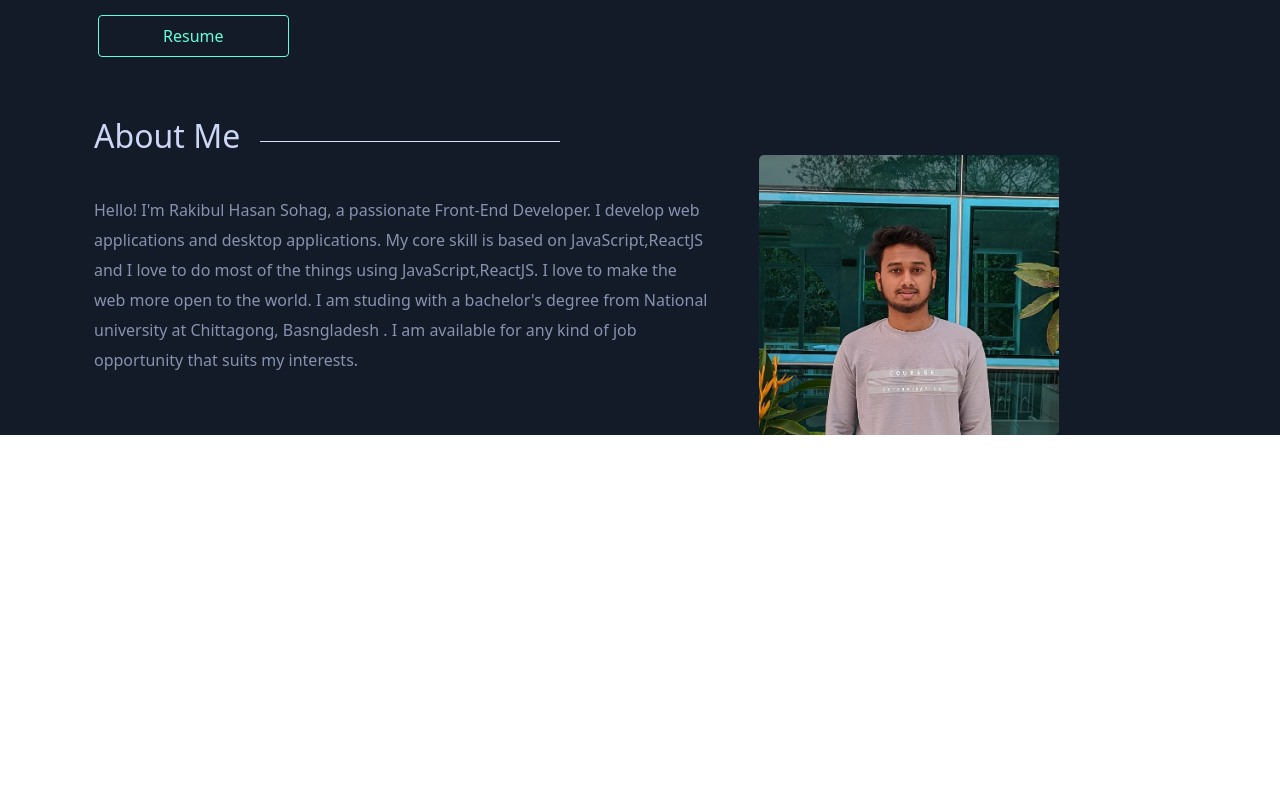
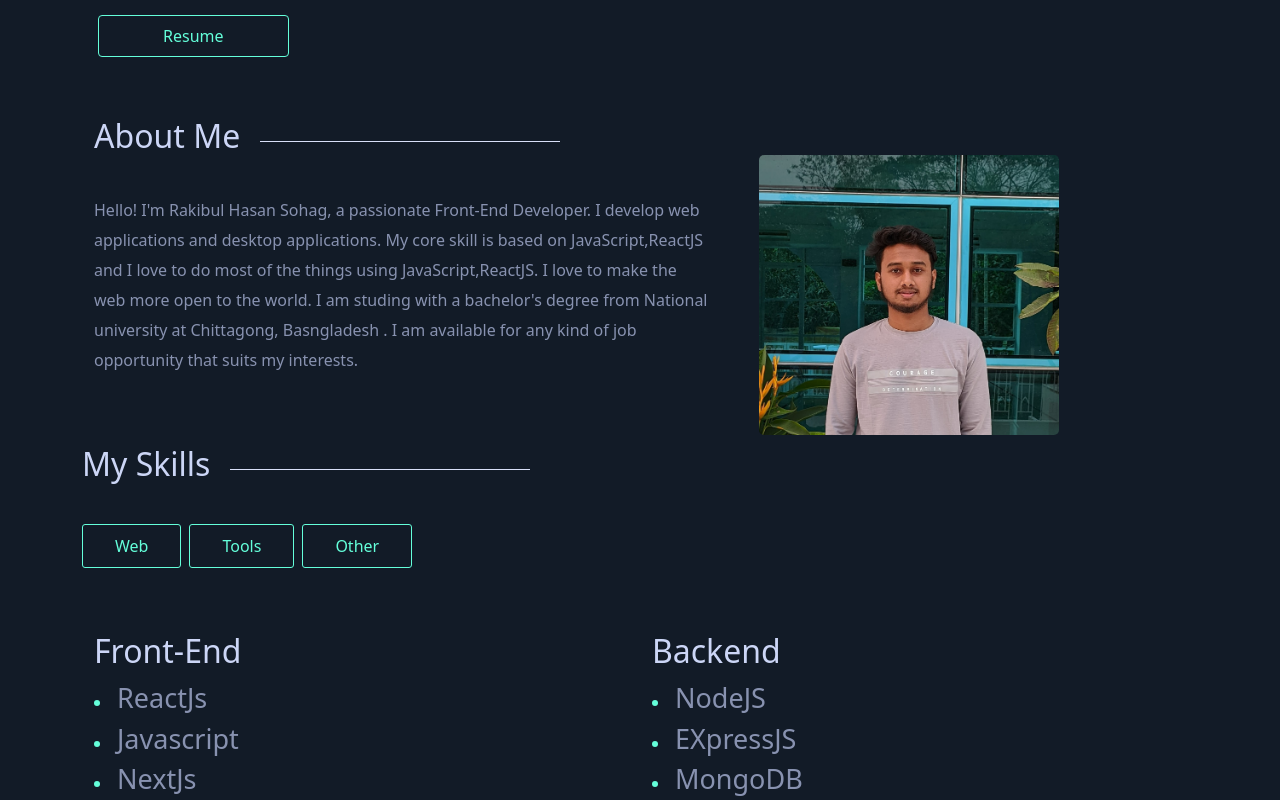
Before and after one commit to Rakibulhasan70/My-Portfolio, a React (Create React App) app: page /home in a window 1280 px wide. Shown: the part 419-1219 px from the top of the page. Before the commit the page ends 854 px from the top, so only its background shows below. Built offline with nearby package versions, Linux system fonts and the light colour scheme.

Commit message:
skills done

```diff
--- a/src/App.js
+++ b/src/App.js
@@ -6,6 +6,9 @@ import Home from './Components/Home';
 import Contact from './Components/Contact';
 import About from './Components/About';
 import Projects from './Components/Projects';
+import Web from './Components/Web';
+import Tools from './Components/Tools';
+import Other from './Components/Other';
 
 function App() {
   return (
@@ -13,7 +16,11 @@ function App() {
       <Header></Header>
       <Routes>
         <Route path='/' element={<Home></Home>}></Route>
-        <Route path='/home' element={<Home></Home>}></Route>
+        <Route path='/home' element={<Home></Home>}>
+          <Route index element={<Web></Web>}></Route>
+          <Route path='tools' element={<Tools></Tools>}></Route>
+          <Route path='other' element={<Other></Other>}></Route>
+        </Route>
         <Route path='/contact' element={<Contact></Contact>}></Route>
         <Route path='/about' element={<About></About>}></Route>
         <Route path='/projects' element={<Projects></Projects>}></Route>
--- a/src/Components/About.css
+++ b/src/Components/About.css
@@ -56,5 +56,7 @@ img {
     .img img {
         margin-top: 30px;
         margin-left: 20px;
+        margin-bottom: 20px;
     }
+
 }
--- a/src/Components/Home.css
+++ b/src/Components/Home.css
@@ -38,6 +38,19 @@
     background-color: #157a63;
 }
 
+.skills {
+    border: 1px solid #64FFDA;
+    background-color: #121b27;
+    padding: 9px 2rem;
+    color: #64FFDA;
+    border-radius: 3px;
+}
+
+.skills:hover {
+    border: 1px solid #157a63;
+    background-color: #157a63;
+}
+
 @media only screen and (max-width: 576px) {
     .name {
         font-size: 30px;
@@ -55,5 +68,10 @@
         padding-bottom: 20px;
     }
 
+    .skillsDiv {
+        margin-left: 20px;
+    }
+
+
 
 }
--- a/src/Components/Home.js
+++ b/src/Components/Home.js
@@ -1,4 +1,5 @@
 import React from 'react';
+import { Link, Outlet } from 'react-router-dom';
 import About from './About';
 import './Home.css'
 
@@ -13,6 +14,14 @@ const Home = () => {
                 <button className='rounded ms-3 resume'>Resume</button>
             </div>
             <About></About>
+            <h2 className='about abouts'><span>My Skills</span></h2>
+            <div className='d-flex skillsDiv '>
+                <Link to='/home' ><button className='skills me-2'>Web</button></Link>
+                <Link to='/home/tools'> <button className='skills me-2'>Tools</button></Link>
+                <Link to='/home/other'> <button className='skills me-2'>Other</button ></Link>
+
+            </div>
+            <Outlet></Outlet>
         </div>
     );
 };
--- /dev/null
+++ b/src/Components/Other.js
@@ -0,0 +1,24 @@
+import React from 'react';
+
+const Other = () => {
+    return (
+        <div className='container'>
+            <div className="row mt-5">
+                <div className="col-lg-6">
+                    <li className='stack'><span className='react'>Html</span></li>
+                    <li className='stack'><span className='react'>Css</span></li>
+                    <li className='stack'><span className='react'>Bootstarp</span></li>
+                    <li className='stack'><span className='react'>Tailwind</span></li>
+                </div>
+                <div className="col-lg-6">
+                    <li className='stack'><span className='react'>Context API</span></li>
+                    <li className='stack'><span className='react'>Rest API</span></li>
+                    <li className='stack'><span className='react'>Browser API</span></li>
+                    <li className='stack'><span className='react'>Payment Gateways</span></li>
+                </div>
+            </div>
+        </div>
+    );
+};
+
+export default Other;
--- /dev/null
+++ b/src/Components/Tools.js
@@ -0,0 +1,24 @@
+import React from 'react';
+
+const Tools = () => {
+    return (
+        <div className='container'>
+            <div className="row mt-5">
+                <div className='col-lg-6 col-sm-6'>
+                    <li className='stack'><span className='react'>GitHub</span></li>
+                    <li className='stack'><span className='react'>VS Code</span></li>
+                    <li className='stack'><span className='react'>Chrome Dev-Tools</span></li>
+                    <li className='stack'><span className='react'>Heroku</span></li>
+                </div>
+                <div className='col-lg-6 col-sm-6'>
+                    <li className='stack'><span className='react'>Netlify</span></li>
+                    <li className='stack'><span className='react'>Firebase</span></li>
+                    <li className='stack'><span className='react'>Postman</span></li>
+                    <li className='stack'><span className='react'>Figma</span></li>
+                </div>
+            </div>
+        </div>
+    );
+};
+
+export default Tools; <h2>toold</h2>
--- /dev/null
+++ b/src/Components/Web.css
@@ -0,0 +1,14 @@
+.stack {
+    color: #64FFDA;
+}
+
+.react {
+    color: #8892B0;
+    font-size: 27px;
+}
+
+@media only screen and (max-width: 576px) {
+    .node {
+        margin-top: 0px;
+    }
+}
--- /dev/null
+++ b/src/Components/Web.js
@@ -0,0 +1,26 @@
+import React from 'react';
+import './Web.css'
+
+const Web = () => {
+    return (
+        <div className='container'>
+            <div className="row mt-5">
+                <div className="col-lg-6 col-sm-12 mt-3">
+                    <h2 style={{ color: '#CCD6F6' }}> Front-End</h2>
+                    <li className='stack'><span className='react'>ReactJs</span></li>
+                    <li className='stack'><span className='react'>Javascript</span></li>
+                    <li className='stack'><span className='react'>NextJs</span></li>
+                </div>
+                <div className="col-lg-6 col-sm-12">
+                    <h2 style={{ color: '#CCD6F6' }} className='mt-3'>Backend</h2>
+                    <li className='stack'><span className='react'>NodeJS</span></li>
+                    <li className='stack'><span className='react'>EXpressJS</span></li>
+                    <li className='stack'><span className='react'>MongoDB</span></li>
+
+                </div>
+            </div>
+        </div>
+    );
+};
+
+export default Web;
```
Also changed, not shown: src/Components/Other.css (added), src/Components/Tools.css (added).
